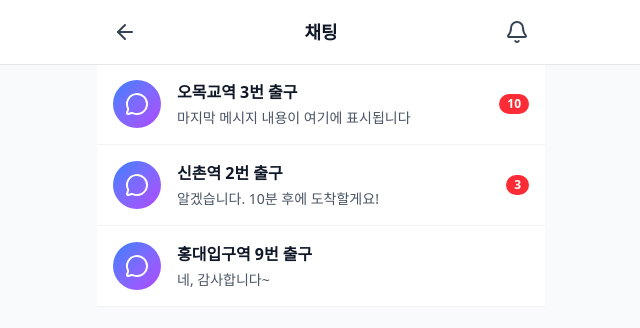
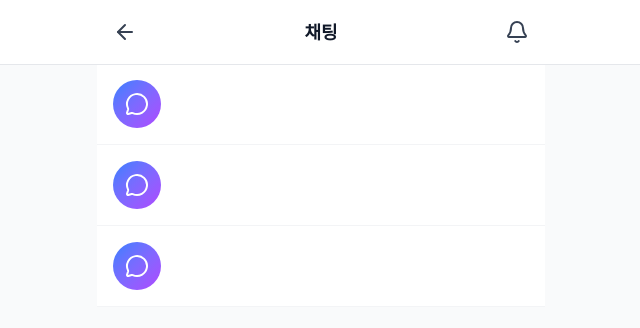
Before and after one commit to hi-tomato/taja, a Next.js app in the folder apps/web/: page /chat in a window 1280 px wide. Shown: the top 328 px of the page, without its empty margins (319-959 px from the left). Built offline with nearby package versions, Linux system fonts and the light colour scheme.

Commit message:
fix: 목데이터 타입 수정

```diff
--- a/apps/web/constant/mock.ts
+++ b/apps/web/constant/mock.ts
@@ -1,3 +1,5 @@
+import { ChatRoomInfo, ChatMessage } from "@/types";
+
 // 유저 데이터
 export const user = {
   id: 1,
@@ -5,27 +7,75 @@ export const user = {
   email: "honggildong@example.com",
   imageUrl: "",
 };
-// 채팅 목록 데이터
-export const chatMockData = [
+
+// 채팅방 목록 데이터 (ChatRoomInfo 타입)
+export const chatMockData: ChatRoomInfo[] = [
   {
-    id: 1,
-    title: "오목교역 3번 출구",
-    description: "마지막 메시지 내용이 여기에 표시됩니다",
-    count: 10,
-    timestamp: "오후 2:30",
+    chatRoomId: 1,
+    stationId: 101,
+    stationName: "오목교역 3번 출구",
   },
   {
-    id: 2,
-    title: "신촌역 2번 출구",
-    description: "알겠습니다. 10분 후에 도착할게요!",
-    count: 3,
-    timestamp: "오전 11:20",
+    chatRoomId: 2,
+    stationId: 102,
+    stationName: "신촌역 2번 출구",
   },
   {
-    id: 3,
-    title: "홍대입구역 9번 출구",
-    description: "네, 감사합니다~",
-    count: 0,
-    timestamp: "어제",
+    chatRoomId: 3,
+    stationId: 103,
+    stationName: "홍대입구역 9번 출구",
   },
 ];
+
+// 채팅방 메시지 데이터 (ChatMessage 타입)
+export const chatMessageMockData: ChatMessage[] = [
+  {
+    messageId: 1,
+    chatRoomId: 1,
+    senderId: 2,
+    senderName: "김철수",
+    content: "여기 자전거 남아있나요?",
+    createdAt: "2025-10-28T14:30:00.000Z",
+  },
+  {
+    messageId: 2,
+    chatRoomId: 1,
+    senderId: 3,
+    senderName: "이영희",
+    content:
+      "혹시 이 대여소 근처에 자전거 반납하기 좋은 곳 있나요? 처음 와봐서 잘 모르겠네요 ㅠㅠ",
+    createdAt: "2025-10-28T14:35:00.000Z",
+  },
+  {
+    messageId: 3,
+    chatRoomId: 1,
+    senderId: 1,
+    senderName: "홍길동",
+    content: "네, 방금 확인했는데 3대 있습니다!",
+    createdAt: "2025-10-28T14:31:00.000Z",
+  },
+  {
+    messageId: 4,
+    chatRoomId: 1,
+    senderId: 1,
+    senderName: "홍길동",
+    content: "저도 여기 자주 이용해요",
+    createdAt: "2025-10-28T14:36:00.000Z",
+  },
+  {
+    messageId: 5,
+    chatRoomId: 1,
+    senderId: 1,
+    senderName: "홍길동",
+    content: "바로 옆 건물 앞에 반납하기 좋은 대여소 있어요!",
+    createdAt: "2025-10-28T14:36:30.000Z",
+  },
+  {
+    messageId: 6,
+    chatRoomId: 1,
+    senderId: 1,
+    senderName: "홍길동",
+    content: "도움이 되셨으면 좋겠네요 😊",
+    createdAt: "2025-10-28T14:37:00.000Z",
+  },
+];
```
